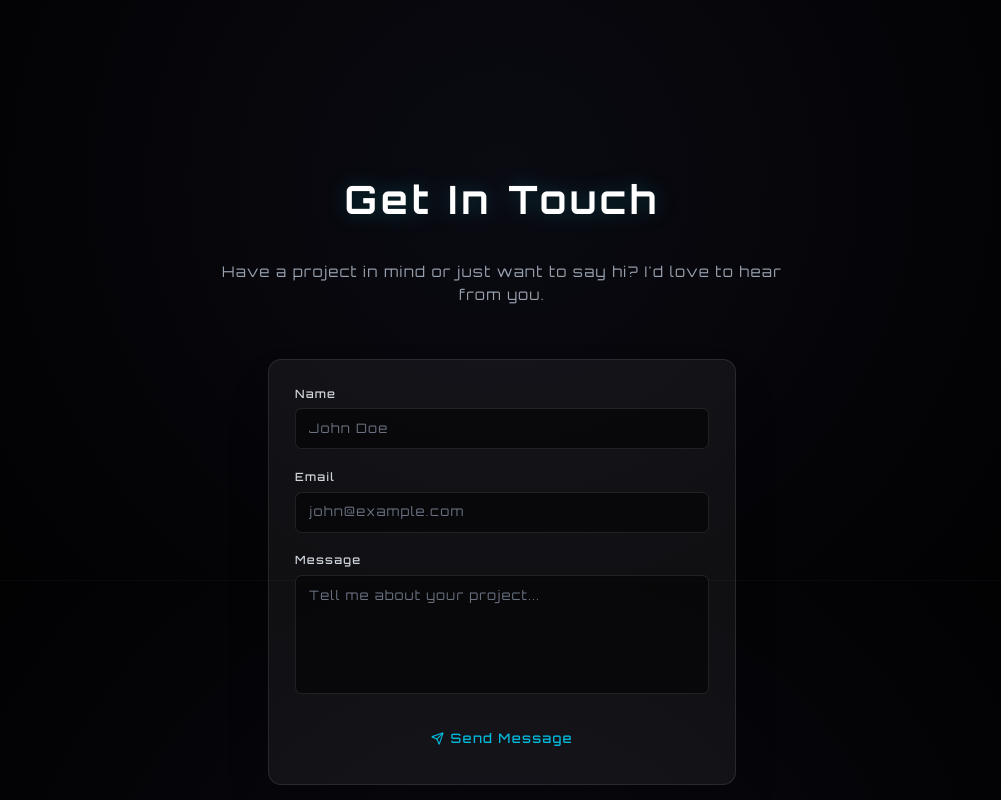
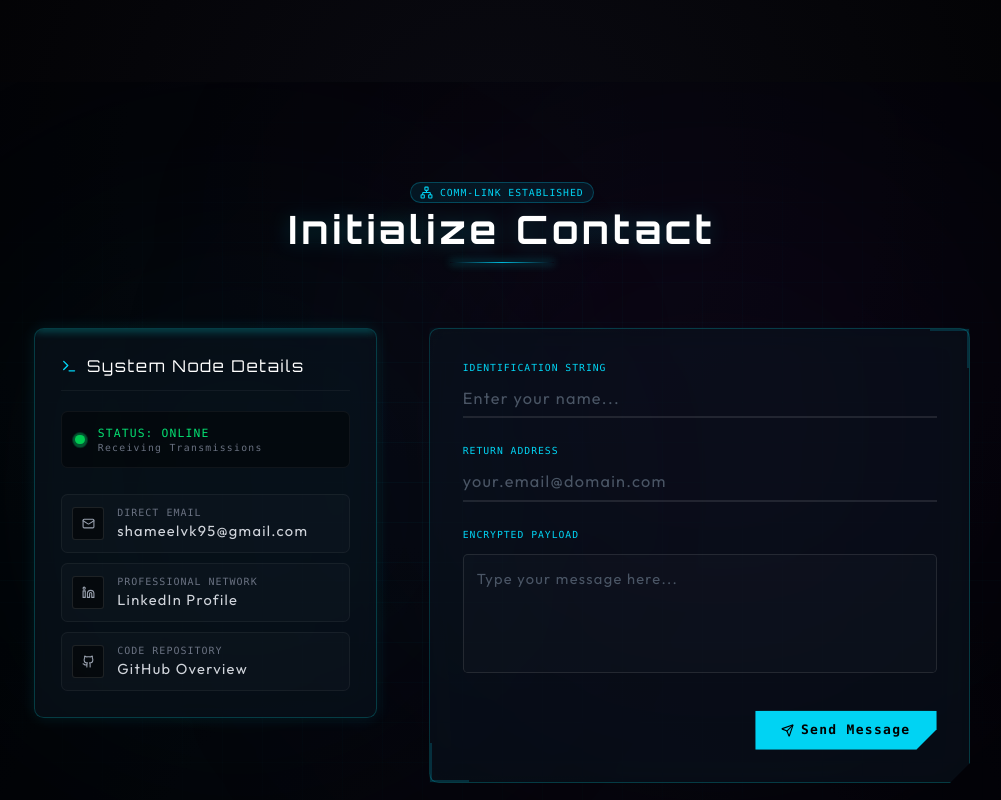
Before and after one commit to ShemeelVK/Portfolio, a Next.js app: page / in a window 1280 px wide. Shown: the part 3420-4220 px from the top of the page, without its empty margins (138-1139 px from the left). Built offline with nearby package versions, Linux system fonts and the light colour scheme; no server answers; the database is empty.

Commit message:
feat: Complete design changes in contact section

```diff
--- a/src/components/home/Contact.tsx
+++ b/src/components/home/Contact.tsx
@@ -2,11 +2,10 @@
 
 import { useState, useEffect } from 'react'
 import { motion } from 'framer-motion'
-import { Mail, Send, User, MessageSquare } from 'lucide-react'
+import { Send, Terminal, Mail, Github, Linkedin, Network } from 'lucide-react'
 import { toast } from 'sonner'
 import * as yup from 'yup'
 import GlitchText from '@/components/sci-fi/GlitchText'
-import TypewriterText from '@/components/ui/TypewriterText'
 import { ExtendedUser } from '@/types'
 
 const contactSchema = yup.object({
@@ -59,7 +58,7 @@ export default function ContactSection({ user }: { user?: ExtendedUser | null })
 
       if (!response.ok) throw new Error('Failed to send message')
 
-      toast.success('Message sent successfully!')
+      toast.success('Transmission successful.')
       setFormData({ name: '', email: '', message: '' })
     } catch (error) {
       if (error instanceof yup.ValidationError) {
@@ -77,39 +76,118 @@ export default function ContactSection({ user }: { user?: ExtendedUser | null })
   }
 
   return (
-    <section id="contact" className="py-28 w-full min-h-screen relative overflow-hidden flex items-center justify-center">
-      {/* Background Elements */}
-      <div className="absolute inset-0 pointer-events-none" />
-      <div className="absolute bottom-0 right-0 w-80 h-80 bg-primary/20 rounded-full blur-3xl" />
-      <div className="absolute top-0 left-0 w-80 h-80 bg-secondary/20 rounded-full blur-3xl" />
+    <section id="contact" className="py-28 w-full min-h-screen relative overflow-hidden flex items-center justify-center bg-[#030508]/50">
+      {/* Deep Space / Cyber Background */}
+      <div className="absolute inset-0 pointer-events-none">
+        <div className="absolute top-[20%] left-[10%] w-[500px] h-[500px] bg-cyan-900/10 rounded-full blur-[120px]" />
+        <div className="absolute bottom-[20%] right-[10%] w-[600px] h-[600px] bg-purple-900/10 rounded-full blur-[140px]" />
+        {/* Holographic Grid Pattern */}
+        <div className="absolute inset-0 bg-[linear-gradient(rgba(0,243,255,0.03)_1px,transparent_1px),linear-gradient(90deg,rgba(0,243,255,0.03)_1px,transparent_1px)] bg-[size:40px_40px] [mask-image:radial-gradient(ellipse_60%_60%_at_50%_50%,#000_10%,transparent_100%)]"></div>
+      </div>
 
       <div className="container px-4 md:px-6 mx-auto relative z-20">
+
+        {/* Header */}
         <motion.div
            initial={{ opacity: 0, y: 20 }}
            whileInView={{ opacity: 1, y: 0 }}
            transition={{ duration: 0.5 }}
            viewport={{ once: true }}
-          className="flex flex-col items-center justify-center text-center space-y-4 mb-16"
+           className="flex flex-col items-center justify-center text-center space-y-4 mb-20"
         >
+          <div className="inline-flex items-center gap-2 px-3 py-1 rounded-full border border-cyan-500/30 bg-cyan-500/10 text-cyan-400 text-xs font-mono tracking-widest mb-2">
+            <Network className="w-4 h-4" />
+            COMM-LINK ESTABLISHED
+          </div>
           <h2 className="text-4xl md:text-5xl font-bold font-orbitron drop-shadow-[0_0_10px_rgba(0,243,255,0.2)]">
-             <GlitchText text="Get In Touch" className="text-white" />
+             <GlitchText text="Initialize Contact" className="text-white" />
           </h2>
-          <div className="w-24 h-1 bg-gradient-to-r from-transparent via-primary to-transparent rounded-full shadow-neon-cyan"></div>
-          <p className="max-w-[600px] text-gray-400 mt-4 md:text-lg">
-            Have a project in mind or just want to say hi? I&apos;d love to hear from you.
-          </p>
+          <div className="w-32 h-[1px] bg-gradient-to-r from-transparent via-cyan-500 to-transparent shadow-[0_0_8px_cyan]"></div>
         </motion.div>
 
-        <div className="max-w-xl mx-auto">
-            <motion.form
-                initial={{ opacity: 0, scale: 0.95 }}
-                whileInView={{ opacity: 1, scale: 1 }}
+        {/* 2-Column Interface */}
+        <div className="max-w-6xl mx-auto grid lg:grid-cols-5 gap-8 lg:gap-16 items-start">
+
+          {/* Left Column: Status & Uplink */}
+          <motion.div
+            initial={{ opacity: 0, x: -30 }}
+            whileInView={{ opacity: 1, x: 0 }}
             viewport={{ once: true }}
-                onSubmit={handleSubmit}
-                className="bg-white/5 backdrop-blur-md p-8 rounded-2xl shadow-2xl border border-white/10 space-y-6 hover:border-primary/30 transition-colors"
+            className="lg:col-span-2 space-y-8"
           >
-                <div className="space-y-2">
-                    <label htmlFor="name" className="block text-sm font-medium text-gray-300">Name</label>
+            <div className="holo-glass p-8 rounded-xl border border-cyan-500/30 shadow-[0_0_15px_rgba(0,243,255,0.05)] relative group overflow-hidden">
+               {/* Hover scanner beam */}
+               <div className="absolute top-0 left-0 w-full h-[2px] bg-cyan-400/50 -translate-y-full group-hover:animate-scanner shadow-[0_0_10px_cyan]"></div>
+
+               <h3 className="text-xl font-orbitron text-white mb-6 flex items-center gap-3 border-b border-white/5 pb-4">
+                 <Terminal className="w-5 h-5 text-cyan-400" />
+                 System Node Details
+               </h3>
+
+               {/* Global Status indicator */}
+               <div className="flex items-center gap-4 mb-8 bg-black/40 p-4 rounded-lg border border-white/5">
+                 <div className="relative flex h-3 w-3">
+                    <span className="animate-ping absolute inline-flex h-full w-full rounded-full bg-green-400 opacity-75"></span>
+                    <span className="relative inline-flex rounded-full h-3 w-3 bg-green-500"></span>
+                 </div>
+                 <div className="flex flex-col">
+                   <span className="text-green-400 font-mono text-sm tracking-widest">STATUS: ONLINE</span>
+                   <span className="text-gray-500 text-xs font-mono">Receiving Transmissions</span>
+                 </div>
+               </div>
+
+               {/* Comms links */}
+               <div className="space-y-3">
+                  <a href="mailto:shameelvk95@gmail.com" className="flex items-center gap-4 group/link p-3 rounded-lg transition-colors bg-white/[0.02] border border-white/5 hover:border-cyan-500/30 hover:bg-cyan-900/10">
+                    <div className="w-10 h-10 rounded bg-black/50 flex items-center justify-center border border-white/10 group-hover/link:border-cyan-500/50 group-hover/link:shadow-[0_0_10px_rgba(0,243,255,0.2)] transition-all">
+                      <Mail className="w-4 h-4 text-gray-400 group-hover/link:text-cyan-400 transition-colors" />
+                    </div>
+                    <div>
+                      <div className="text-[10px] text-gray-500 font-mono tracking-widest uppercase">Direct Email</div>
+                      <div className="text-gray-300 font-rajdhani text-lg group-hover/link:text-white transition-colors">shameelvk95@gmail.com</div>
+                    </div>
+                  </a>
+
+                  <a href="https://linkedin.com/in/shemeel-sakeer" target="_blank" rel="noreferrer" className="flex items-center gap-4 group/link p-3 rounded-lg transition-colors bg-white/[0.02] border border-white/5 hover:border-cyan-500/30 hover:bg-cyan-900/10">
+                    <div className="w-10 h-10 rounded bg-black/50 flex items-center justify-center border border-white/10 group-hover/link:border-cyan-500/50 group-hover/link:shadow-[0_0_10px_rgba(0,243,255,0.2)] transition-all">
+                      <Linkedin className="w-4 h-4 text-gray-400 group-hover/link:text-cyan-400 transition-colors" />
+                    </div>
+                    <div>
+                      <div className="text-[10px] text-gray-500 font-mono tracking-widest uppercase">Professional Network</div>
+                      <div className="text-gray-300 font-rajdhani text-lg group-hover/link:text-white transition-colors">LinkedIn Profile</div>
+                    </div>
+                  </a>
+
+                  <a href="https://github.com/ShemeelVK" target="_blank" rel="noreferrer" className="flex items-center gap-4 group/link p-3 rounded-lg transition-colors bg-white/[0.02] border border-white/5 hover:border-cyan-500/30 hover:bg-cyan-900/10">
+                    <div className="w-10 h-10 rounded bg-black/50 flex items-center justify-center border border-white/10 group-hover/link:border-cyan-500/50 group-hover/link:shadow-[0_0_10px_rgba(0,243,255,0.2)] transition-all">
+                      <Github className="w-4 h-4 text-gray-400 group-hover/link:text-cyan-400 transition-colors" />
+                    </div>
+                    <div>
+                      <div className="text-[10px] text-gray-500 font-mono tracking-widest uppercase">Code Repository</div>
+                      <div className="text-gray-300 font-rajdhani text-lg group-hover/link:text-white transition-colors">GitHub Overview</div>
+                    </div>
+                  </a>
+               </div>
+            </div>
+          </motion.div>
+
+          {/* Right Column: Transmission Form */}
+          <motion.div
+            initial={{ opacity: 0, x: 30 }}
+            whileInView={{ opacity: 1, x: 0 }}
+            viewport={{ once: true }}
+            className="lg:col-span-3"
+          >
+            <form onSubmit={handleSubmit} className="relative holo-glass p-8 md:p-10 rounded-xl border border-white/10 shadow-2xl clip-angle bg-black/40 group/form transition-colors duration-500 hover:border-cyan-500/30">
+
+               {/* Sci-fi Decorative Corners */}
+               <div className="absolute top-0 right-0 w-12 h-12 border-t-2 border-r-2 border-cyan-500/40 opacity-50 group-hover/form:opacity-100 transition-opacity"></div>
+               <div className="absolute bottom-0 left-0 w-12 h-12 border-b-2 border-l-2 border-cyan-500/40 opacity-50 group-hover/form:opacity-100 transition-opacity"></div>
+
+               <div className="space-y-8">
+                  {/* Name Input */}
+                  <div className="space-y-2 relative">
+                      <label htmlFor="name" className="block text-xs font-mono tracking-widest text-cyan-400 uppercase">Identification String</label>
                       <input
                           type="text"
                           id="name"
@@ -117,12 +195,15 @@ export default function ContactSection({ user }: { user?: ExtendedUser | null })
                           required
                           value={formData.name}
                           onChange={handleChange}
-                        className="w-full px-4 py-3 rounded-lg border border-white/10 bg-black/50 text-white placeholder-gray-500 focus:outline-none focus:ring-2 focus:ring-primary/50 focus:border-primary transition-all"
-                        placeholder="John Doe"
+                          className="w-full bg-transparent border-0 border-b-2 border-white/10 px-0 py-2 text-white placeholder-gray-600 focus:outline-none focus:ring-0 focus:border-cyan-400 transition-colors font-rajdhani text-xl"
+                          placeholder="Enter your name..."
                       />
+                      {errors.name && <p className="text-red-400 text-xs font-mono mt-1 absolute -bottom-5">{errors.name}</p>}
                   </div>
-                <div className="space-y-2">
-                    <label htmlFor="email" className="block text-sm font-medium text-gray-300">Email</label>
+
+                  {/* Email Input */}
+                  <div className="space-y-2 relative">
+                      <label htmlFor="email" className="block text-xs font-mono tracking-widest text-cyan-400 uppercase">Return Address</label>
                       <input
                           type="email"
                           id="email"
@@ -130,42 +211,52 @@ export default function ContactSection({ user }: { user?: ExtendedUser | null })
                           required
                           value={formData.email}
                           onChange={handleChange}
-                        className="w-full px-4 py-3 rounded-lg border border-white/10 bg-black/50 text-white placeholder-gray-500 focus:outline-none focus:ring-2 focus:ring-primary/50 focus:border-primary transition-all"
-                        placeholder="john@example.com"
+                          className="w-full bg-transparent border-0 border-b-2 border-white/10 px-0 py-2 text-white placeholder-gray-600 focus:outline-none focus:ring-0 focus:border-cyan-400 transition-colors font-rajdhani text-xl"
+                          placeholder="your.email@domain.com"
                       />
+                      {errors.email && <p className="text-red-400 text-xs font-mono mt-1 absolute -bottom-5">{errors.email}</p>}
                   </div>
-                <div className="space-y-2">
-                    <label htmlFor="message" className="block text-sm font-medium text-gray-300">Message</label>
+
+                  {/* Message Input */}
+                  <div className="space-y-2 relative">
+                      <label htmlFor="message" className="block text-xs font-mono tracking-widest text-cyan-400 uppercase">Encrypted Payload</label>
                       <textarea
                           id="message"
                           name="message"
                           required
-                        rows={5}
+                          rows={4}
                           value={formData.message}
                           onChange={handleChange}
-                        className="w-full px-4 py-3 rounded-lg border border-white/10 bg-black/50 text-white placeholder-gray-500 focus:outline-none focus:ring-2 focus:ring-primary/50 focus:border-primary transition-all resize-none"
-                        placeholder="Tell me about your project..."
+                          className="w-full bg-white/[0.02] border border-white/10 rounded-md p-4 text-white placeholder-gray-600 focus:outline-none focus:ring-1 focus:ring-cyan-500/50 focus:border-cyan-400 transition-colors resize-none font-rajdhani text-lg mt-2"
+                          placeholder="Type your message here..."
                       />
+                      {errors.message && <p className="text-red-400 text-xs font-mono mt-1 absolute -bottom-5">{errors.message}</p>}
+                  </div>
                </div>
 
+                {/* Submit Button */}
+                <div className="mt-10 flex justify-end">
                   <button
                     type="submit"
                     disabled={isSubmitting}
-                className="group relative inline-flex h-12 w-full items-center justify-center overflow-hidden rounded-md bg-primary px-8 font-medium text-primary-foreground transition-all duration-300 hover:scale-105 shadow-neon-cyan disabled:opacity-50 disabled:cursor-not-allowed"
+                    className="relative inline-flex items-center justify-center px-8 py-3 font-mono font-bold text-black bg-cyan-400 hover:bg-cyan-300 transition-colors clip-angle disabled:opacity-50 disabled:cursor-wait group/btn shadow-[0_0_15px_rgba(0,243,255,0.4)]"
                   >
                     {isSubmitting ? (
                       <>
-                    <Send className="mr-2 h-4 w-4 animate-spin" />
-                    Sending...
+                        <Terminal className="mr-2 h-4 w-4 animate-spin" />
+                        TRANSMITTING...
                       </>
                     ) : (
                       <>
-                    <Send className="mr-2 h-4 w-4 transition-transform group-hover:translate-x-1" />
+                        <Send className="mr-2 h-4 w-4 group-hover/btn:-translate-y-1 group-hover/btn:translate-x-1 transition-transform" />
                         Send Message
                       </>
                     )}
                   </button>
-            </motion.form>
+                </div>
+            </form>
+          </motion.div>
+
         </div>
       </div>
     </section>
```
Lines whose indentation alone changed are shown as unchanged.
